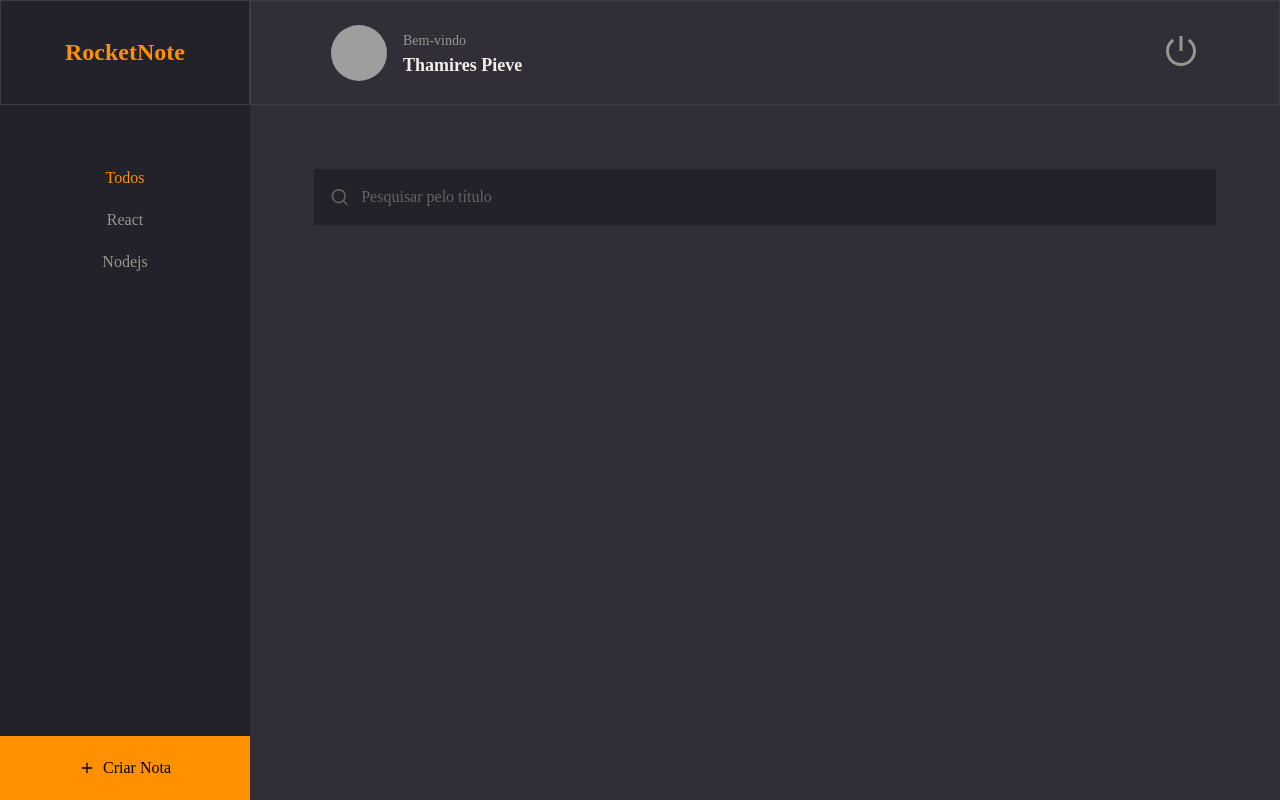
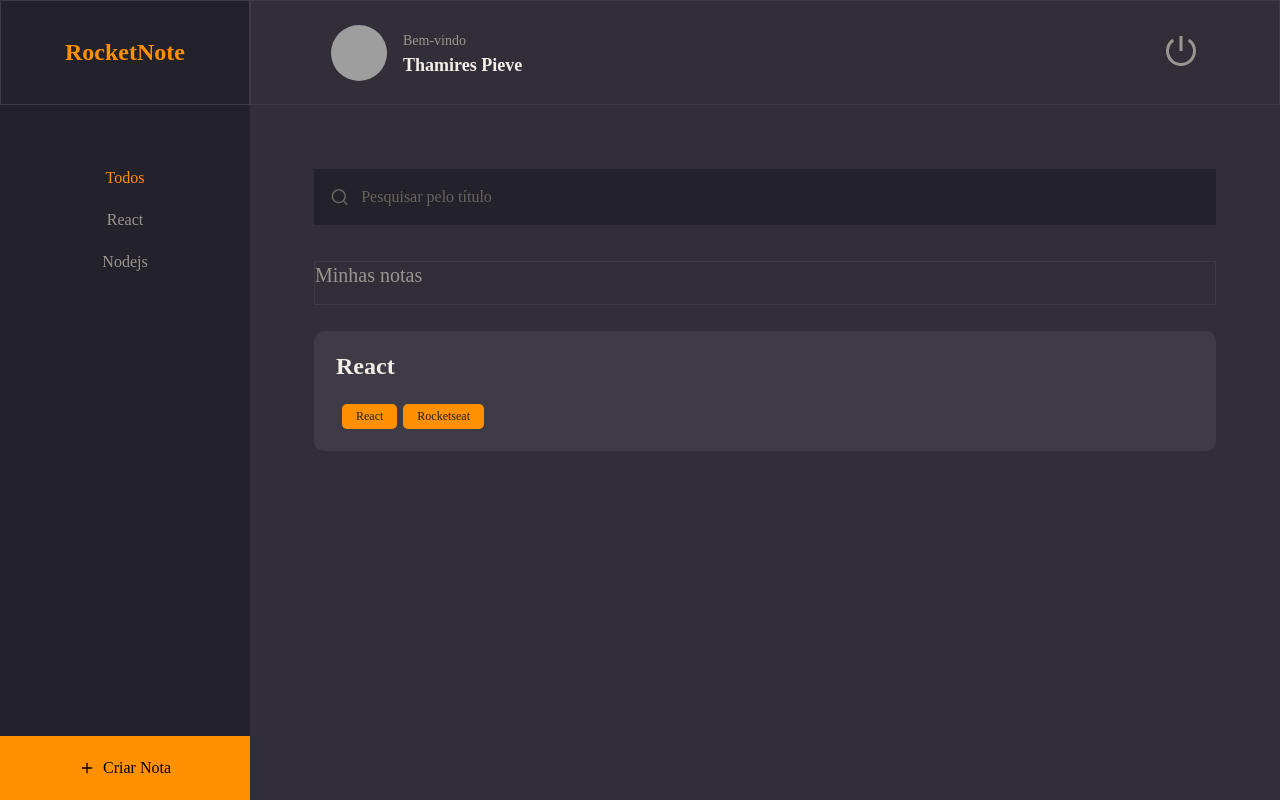
Before and after one commit to thamirespieve/Aulas-Explorer, a React app in the folder Stage09/rockeatnotes/: page / in a window 1280 px wide. Built offline with nearby package versions, Linux system fonts and the light colour scheme; grey boxes are pictures that could not be loaded; the HTML template or start-up script is replaced by a standard one.

Commit message:
feat: Notes and Home components

```diff
--- /dev/null
+++ b/Stage09/rockeatnotes/src/components/Note/index.jsx
@@ -0,0 +1,21 @@
+import { Container } from "./style";
+import {Tag} from "../Tag"
+export function Note({data,...rest}){
+
+  return(
+    <Container>
+      <h1>{data.title}</h1>
+
+      {data.tags &&
+        <footer>
+          {
+            data.tags.map(tag=> <Tag key={tag.id} title={tag.name}/>)
+          }
+
+        </footer>
+      }
+    </Container>
+
+
+  )
+}
--- /dev/null
+++ b/Stage09/rockeatnotes/src/components/Note/style.js
@@ -0,0 +1,27 @@
+import styled from 'styled-components'
+
+export const Container = styled.button`
+  width: 100%;
+
+  background-color: ${({ theme }) => theme.COLORS.BACKGROUND_700};
+
+  border: none;
+  border-radius: 10px;
+  padding: 22px;
+  margin-bottom: 16px;
+
+  > h1 {
+    flex: 1;
+    text-align: left;
+
+    font-weight: 700;
+    font-size: 24px;
+    color: ${({ theme }) => theme.COLORS.WHITE};
+  }
+
+  > footer {
+    width: 100%;
+    display: flex;
+    margin-top: 24px;
+  }
+`
--- a/Stage09/rockeatnotes/src/components/Tag/index.jsx
+++ b/Stage09/rockeatnotes/src/components/Tag/index.jsx
@@ -1,9 +1,9 @@
 import { Container } from "./style";
 
-export function Tag({title}){
+export function Tag({title,...rest}){
 
 return(
-  <Container>
+  <Container {...rest}>
     {title}
   </Container>
 )
--- a/Stage09/rockeatnotes/src/pages/Home/index.jsx
+++ b/Stage09/rockeatnotes/src/pages/Home/index.jsx
@@ -3,6 +3,8 @@
 import {Header} from "../../components/Header"
 import{ButtonText} from "../../components/ButtonText"
 import { Input } from "../../components/Input"
+import {Section} from "../../components/Section"
+import {Note} from "../../components/Note"
 
 export function Home(){
 
@@ -26,7 +28,21 @@
       </Search>
 
       <Content>
-
+        <Section title="Minhas notas">
+            <Note  data={{
+              title:"React",
+              tags:[
+                {
+                  id:"1",
+                  name:"React"
+                },
+                {
+                  id:"2",
+                  name:"Rocketseat"
+                },
+              ]
+            }} />
+        </Section>
       </Content>
 
       <Newnote>
--- a/Stage09/rockeatnotes/src/pages/Home/style.js
+++ b/Stage09/rockeatnotes/src/pages/Home/style.js
@@ -45,6 +45,8 @@
 
 export const Content = styled.div`
   grid-area: content;
+  padding: 0 64px;
+  overflow: auto;
 `
 export const Newnote = styled.button`
   grid-area: newnote;
```
